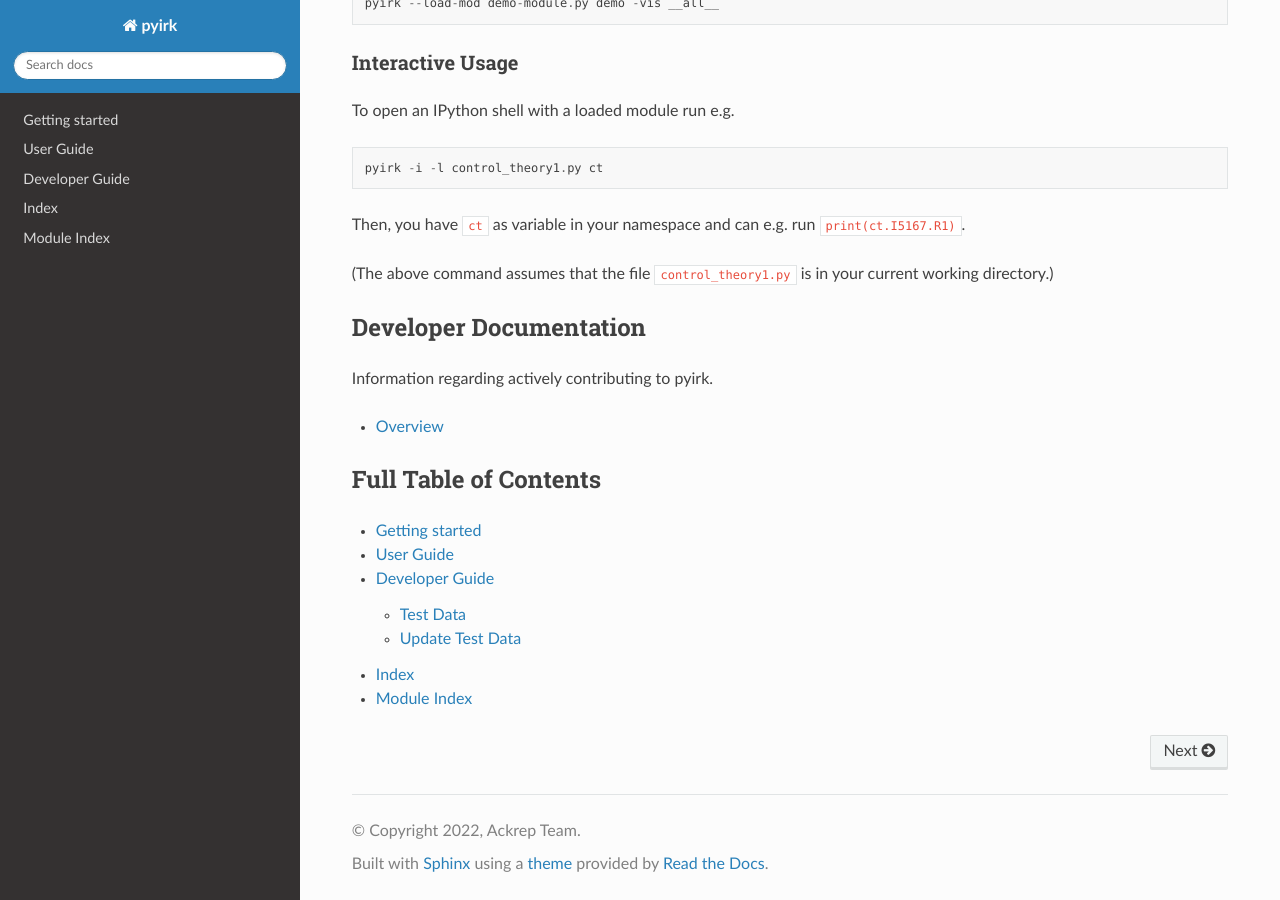
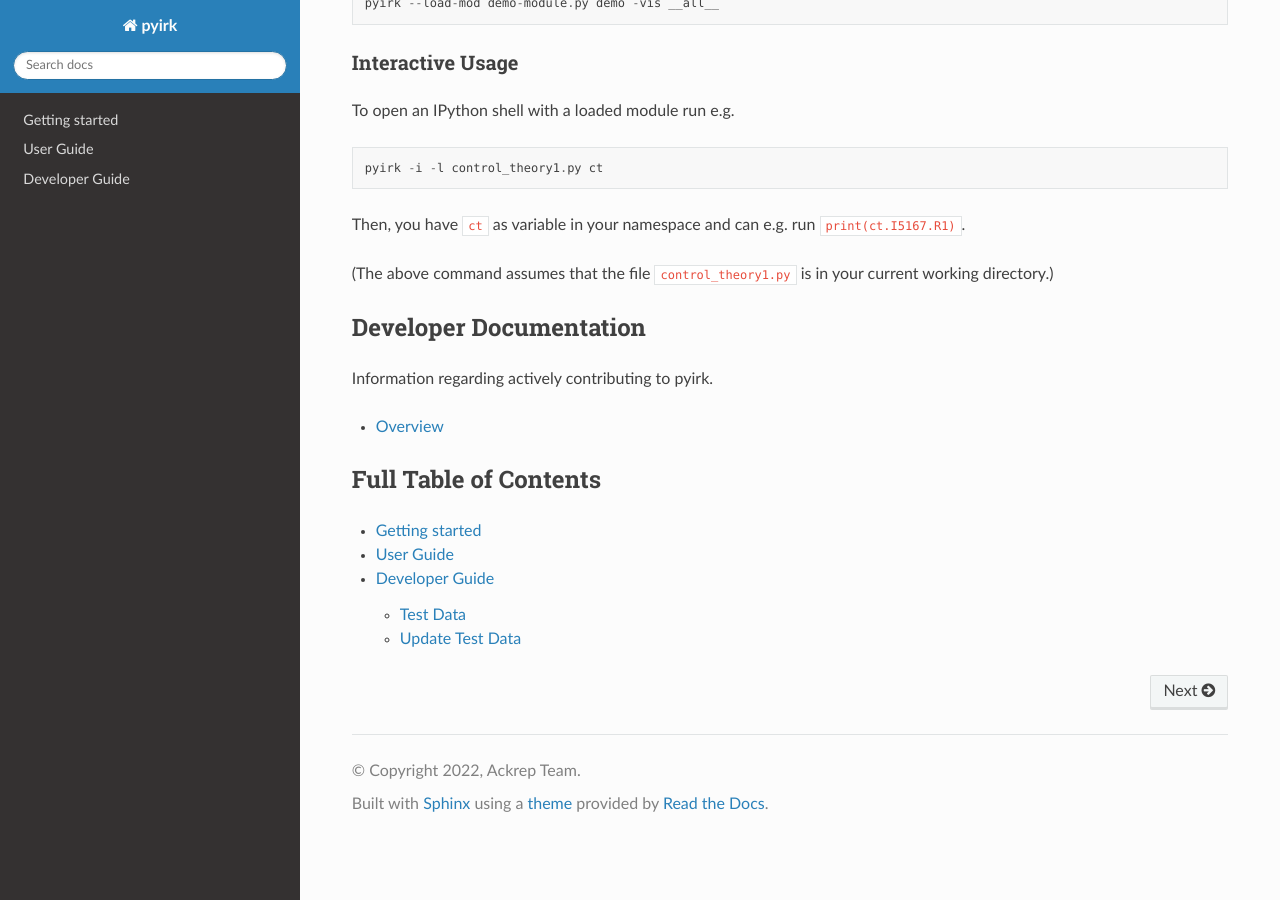
Before and after one commit to ackrep-org/pyirk-core, a Sphinx documentation site: the page built from docs/source/index.md, in a window 1280 px wide and 900 px high, scrolled down 1482 px. Built offline with Sphinx 7.4.7 and the Read the Docs theme 2.0.0, drawn with Linux system fonts in a browser that asks for light colours; pages that are not in the unit, such as notebooks, are missing from menus; the version number could not be read and is left out; part of the change alters nothing that is shown.

````diff
--- a/docs/requirements.txt
+++ b/docs/requirements.txt
@@ -4,3 +4,4 @@ sphinx
 myst-parser
 sphinx_rtd_theme
 sphinx-argparse
+sphinx-autodoc2
--- a/docs/source/conf.py
+++ b/docs/source/conf.py
@@ -38,10 +38,14 @@ extensions = [
     "sphinx.ext.duration",
     "myst_parser",
     "sphinx.ext.doctest",
-    "sphinx.ext.autodoc",
+    "autodoc2",
     "sphinx.ext.autosummary",
     "sphinx_rtd_theme",
     "sphinxarg.ext",
+]
+autodoc2_render_plugin = "myst"
+autodoc2_packages = [
+    "../../src/pyirk",
 ]
 
 # Add any paths that contain templates here, relative to this directory.
@@ -79,3 +83,21 @@ source_suffix = [".rst", ".md"]
 source_parsers = {".md": "recommonmark.parser.CommonMarkParser"}
 
 # master_doc = 'index'
+
+# markdown conversion extensions
+myst_enable_extensions = [
+    # "amsmath",
+    # "attrs_inline",
+    "colon_fence",
+    # "deflist",
+    # "dollarmath",
+    # "fieldlist",
+    # "html_admonition",
+    # "html_image",
+    # "linkify",
+    # "replacements",
+    # "smartquotes",
+    # "strikethrough",
+    # "substitution",
+    # "tasklist",
+]
--- a/docs/source/index.md
+++ b/docs/source/index.md
@@ -75,7 +75,5 @@ Information regarding actively contributing to pyirk.
 intro/index
 userdoc/index
 devdoc/overview
-notes
-genindex
-modindex
+apidocs/index
 ```
````
